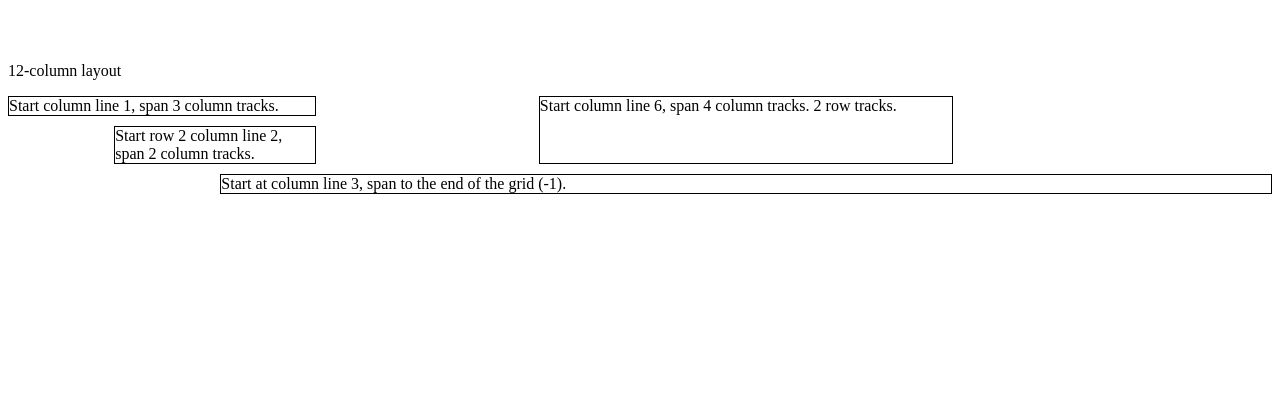
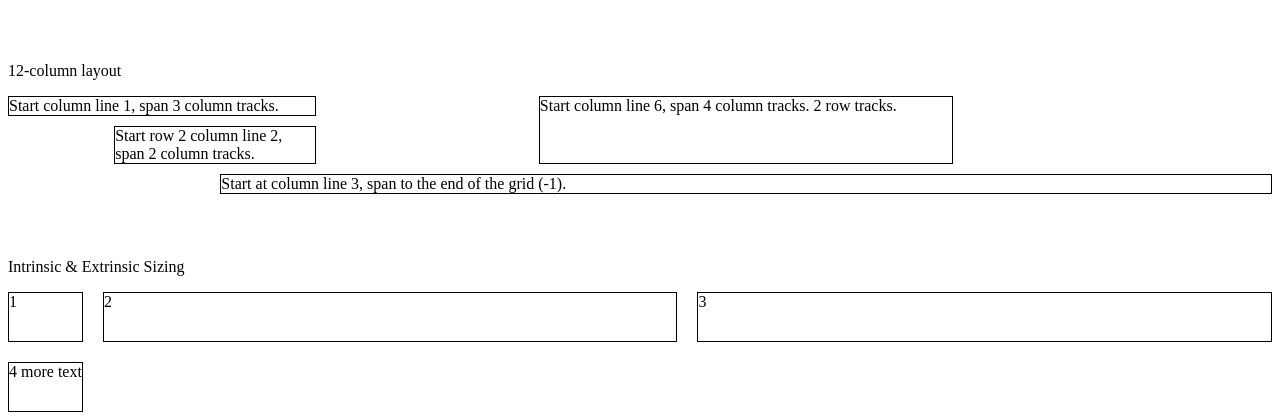
Before and after one commit to jiayihu/lab, a PHP site: page / in a window 1280 px wide. Shown: the part 4952-5372 px from the top of the page. Before the commit the page ends 5146 px from the top, so only its background shows below. Run offline with PHP 8.4, Linux system fonts and the light colour scheme; grey boxes labelled with a size stand in for pictures from a placeholder-image service; some libraries are stand-ins or nearby versions.

Commit message:
feat(css): add more example

```diff
--- a/css/grid/index.html
+++ b/css/grid/index.html
@@ -242,6 +242,15 @@
     <div class="item3">Start row 2 column line 2, span 2 column tracks.</div>
     <div class="item4">Start at column line 3, span to the end of the grid (-1).</div>
   </div>
+  </div>
+
+  <p>Intrinsic & Extrinsic Sizing</p>
+  <div class="grid23">
+    <div>1</div>
+    <div>2</div>
+    <div>3</div>
+    <div>4 more text</div>
+  </div>
 </body>
 
 </html>
--- a/css/grid/style.css
+++ b/css/grid/style.css
@@ -355,3 +355,9 @@ p {
   grid-column: col-start 3 / -1;
   grid-row: 3;
 }
+
+.grid23 {
+  grid-auto-rows: 50px;
+  grid-gap: 20px;
+  grid-template-columns: fit-content(10em) 1fr 1fr;
+}
```
